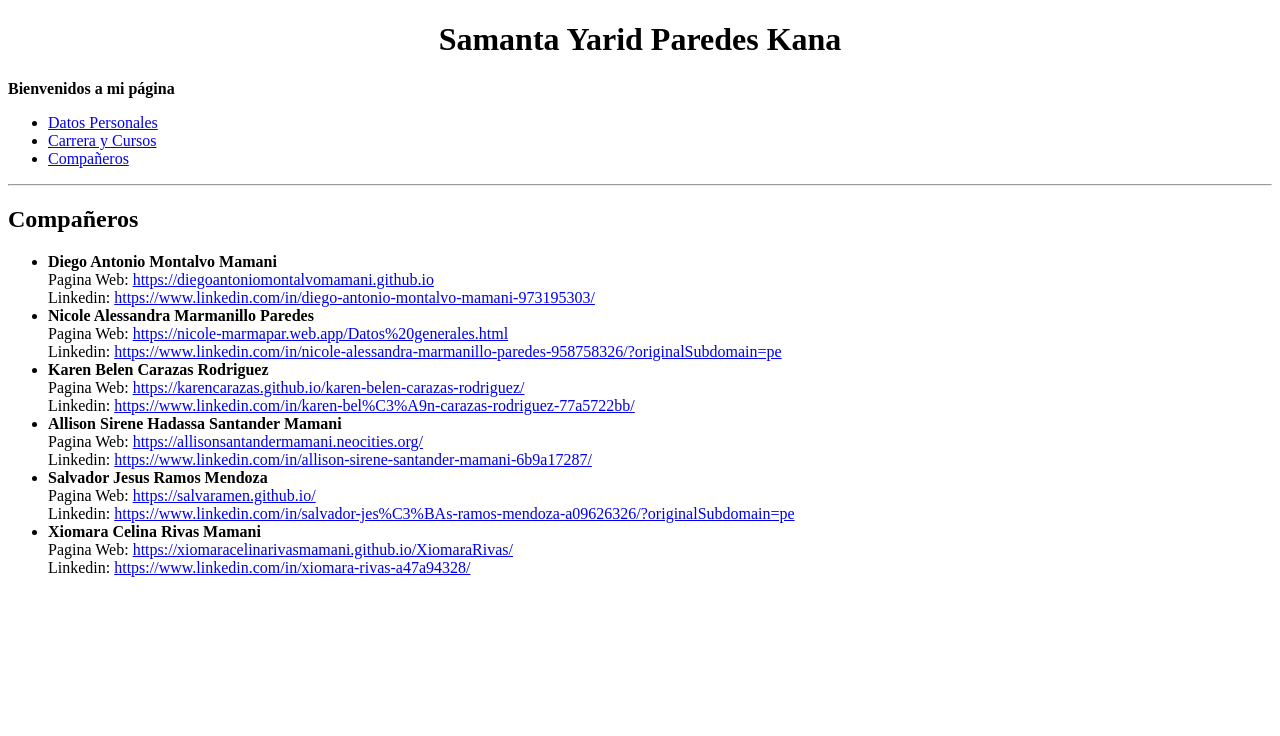
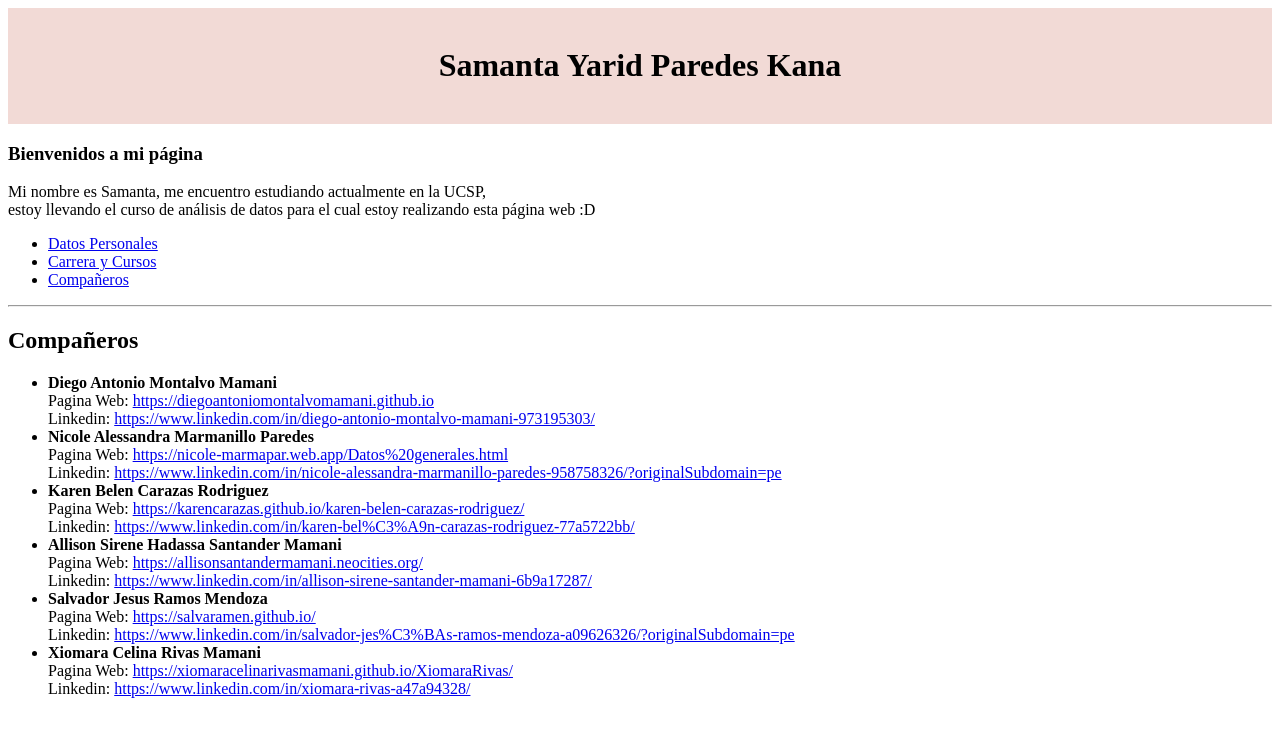
Before and after one commit to Samanta-Paredes/Samanta-Paredes-Kana, a plain HTML site: page otraspaginas.html in a window 1280 px wide. Drawn offline with Linux system fonts and the light colour scheme.

Commit message:
Update otraspaginas.html

```diff
--- a/otraspaginas.html
+++ b/otraspaginas.html
@@ -4,8 +4,14 @@
     <title>Samanta-Contactos</title>
 </head>
 <body>
-    <h1 style="text-align: center;">Samanta Yarid Paredes Kana</h1>
-    <p><strong>Bienvenidos a mi página</strong></p>
+    <div style="background-color: #f2dad6;">
+        <img/>
+        <h1 style="text-align: center;">Samanta Yarid Paredes Kana</h1>
+        <img height="5"/>
+    </div>
+    <h3>Bienvenidos a mi página</h3>
+    <p>Mi nombre es Samanta, me encuentro estudiando actualmente en la UCSP,<br>
+        estoy llevando el curso de análisis de datos para el cual estoy realizando esta página web :D</p>
     <ul>
         <li><a href="datospersonales.html">Datos Personales</a></li>
         <li><a href="micarrera.html">Carrera y Cursos</a></li>
```
